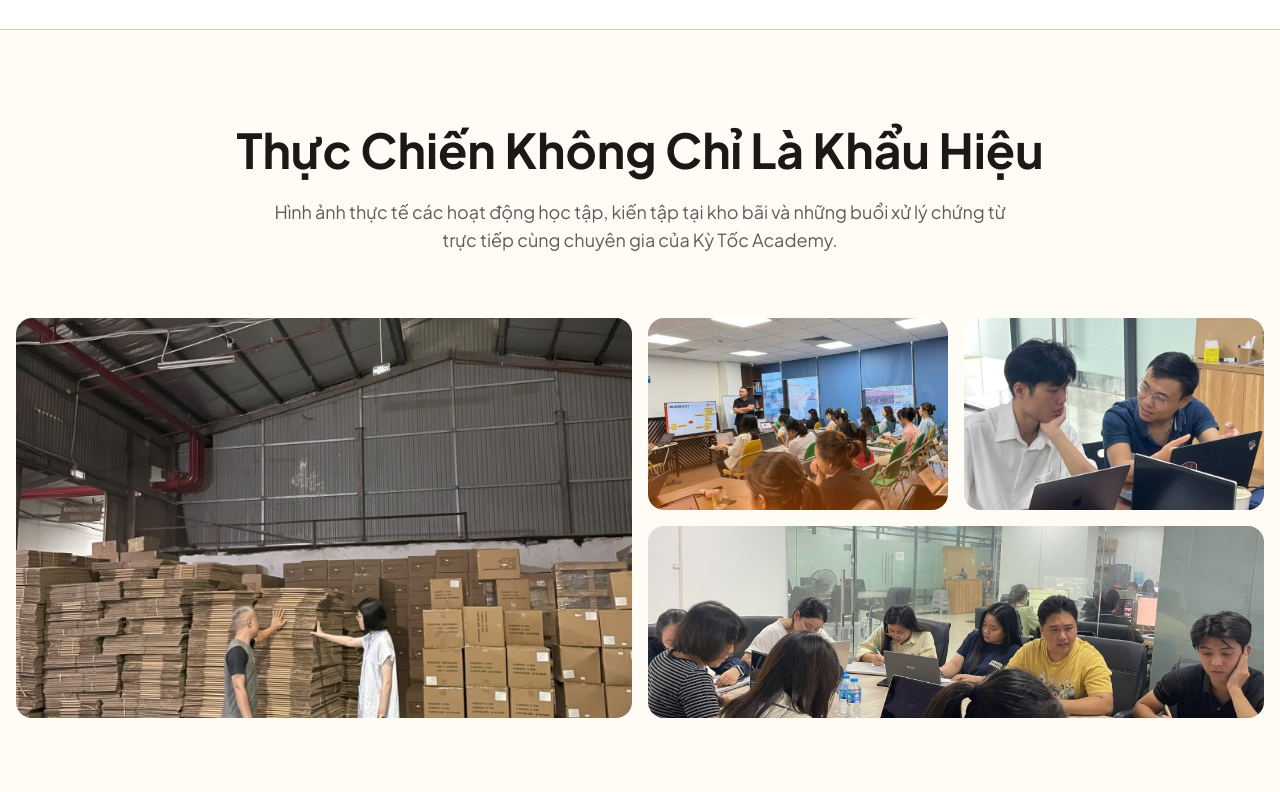
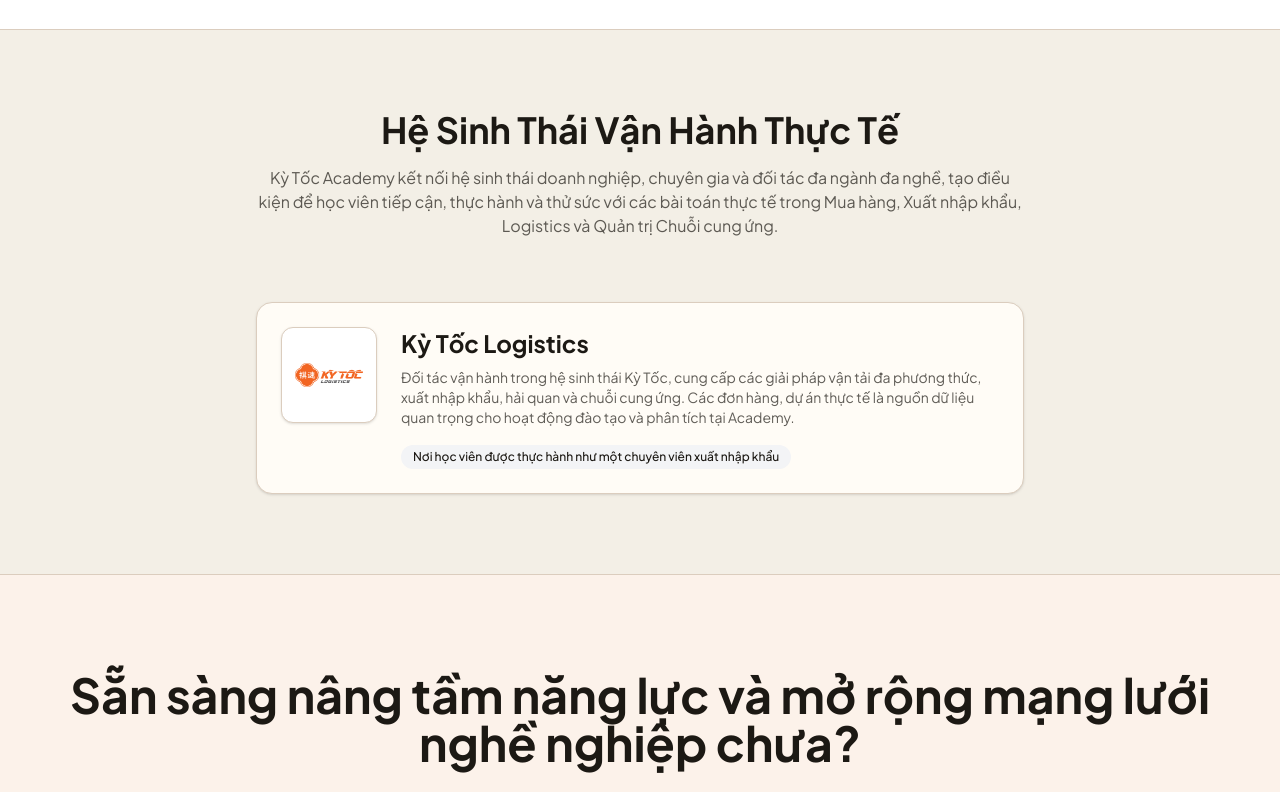
Before and after one commit to hieu160701-pixel/kytoc__academy, a Next.js app: page / in a window 1280 px wide. Shown: the part 3780-4572 px from the top of the page. Built offline with nearby package versions, Linux system fonts and the light colour scheme.

Commit message:
Hide Thuc Chien Khong Chi La Khau Hieu section

```diff
--- a/src/app/page.tsx
+++ b/src/app/page.tsx
@@ -267,39 +267,7 @@ export default function HomePage() {
         </div>
       </section>
 
-      {/* Gallery / Thực chiến Section */}
-      <section className="py-24 bg-card">
-        <div className="container mx-auto px-4">
-          <div className="text-center mb-16">
-            <h2 className="text-3xl md:text-5xl font-bold mb-6">Thực Chiến Không Chỉ Là Khẩu Hiệu</h2>
-            <p className="text-lg text-foreground/70 max-w-3xl mx-auto">
-              Hình ảnh thực tế các hoạt động học tập, kiến tập tại kho bãi và những buổi xử lý chứng từ trực tiếp cùng chuyên gia của Kỳ Tốc Academy.
-            </p>
-          </div>
 
-          <div className="grid grid-cols-2 md:grid-cols-4 gap-4">
-            {/* Large Image - 2x2 */}
-            <div className="col-span-2 row-span-2 relative group overflow-hidden rounded-2xl h-[400px]">
-              <img src="/images/gallery/pic2.jpg" alt="Hình ảnh thực tế Kỳ Tốc Academy" className="w-full h-full object-cover transition-transform duration-700 group-hover:scale-105" />
-            </div>
-
-            {/* Small Image 1 */}
-            <div className="relative group overflow-hidden rounded-2xl h-[192px]">
-              <img src="/images/gallery/pic1.jpg" alt="Hình ảnh thực tế Kỳ Tốc Academy" className="w-full h-full object-cover transition-transform duration-700 group-hover:scale-105" />
-            </div>
-
-            {/* Small Image 2 */}
-            <div className="relative group overflow-hidden rounded-2xl h-[192px]">
-              <img src="/images/gallery/pic4.jpg" alt="Hình ảnh thực tế Kỳ Tốc Academy" className="w-full h-full object-cover transition-transform duration-700 group-hover:scale-105" />
-            </div>
-
-            {/* Wide Image */}
-            <div className="col-span-2 relative group overflow-hidden rounded-2xl h-[192px]">
-              <img src="/images/gallery/pic3.jpg" alt="Hình ảnh thực tế Kỳ Tốc Academy" className="w-full h-full object-cover transition-transform duration-700 group-hover:scale-105" />
-            </div>
-          </div>
-        </div>
-      </section>
 
       {/* 6.5 Hệ sinh thái thực chiến */}
       <section className="py-20 bg-background">
```
